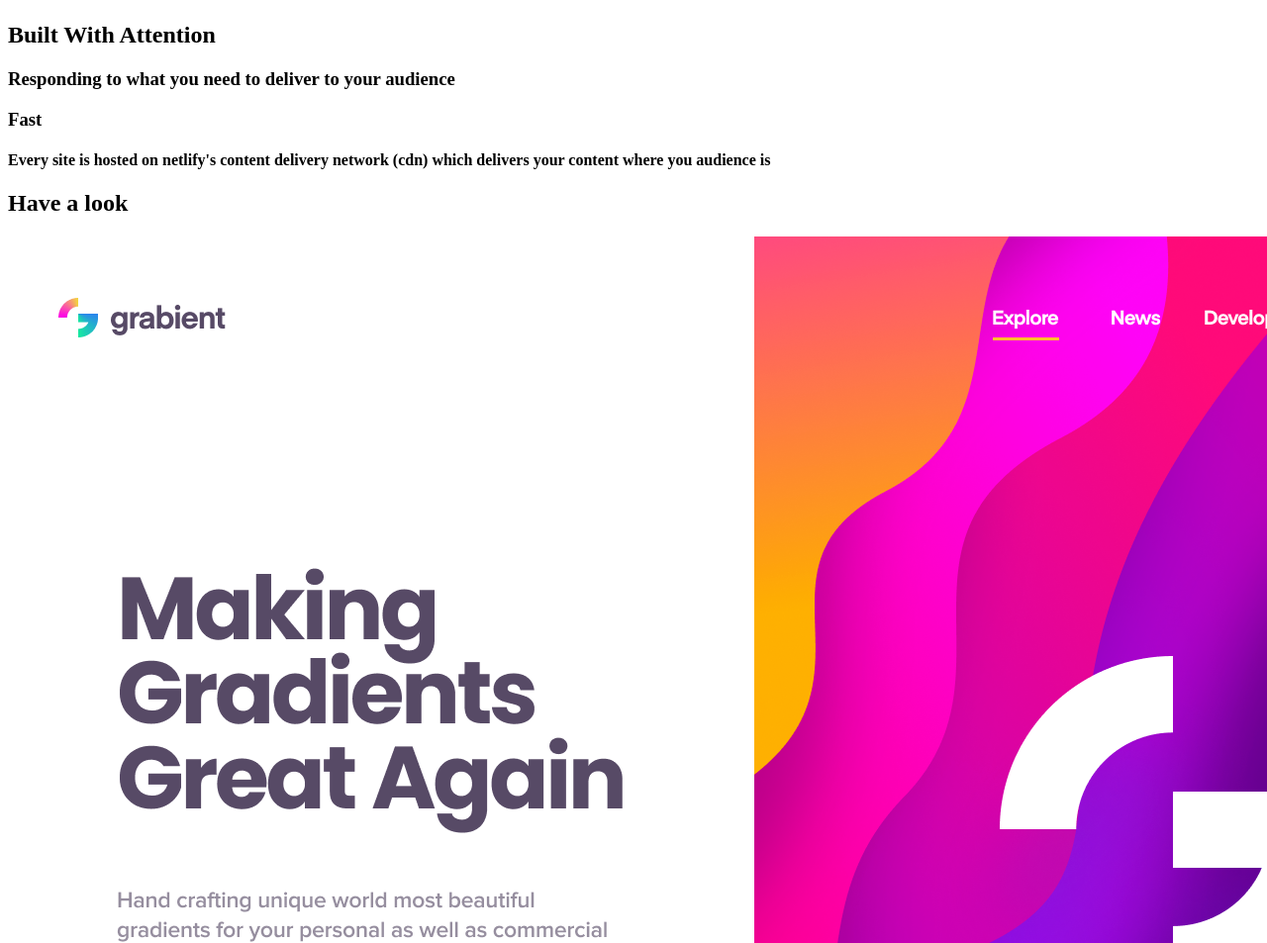
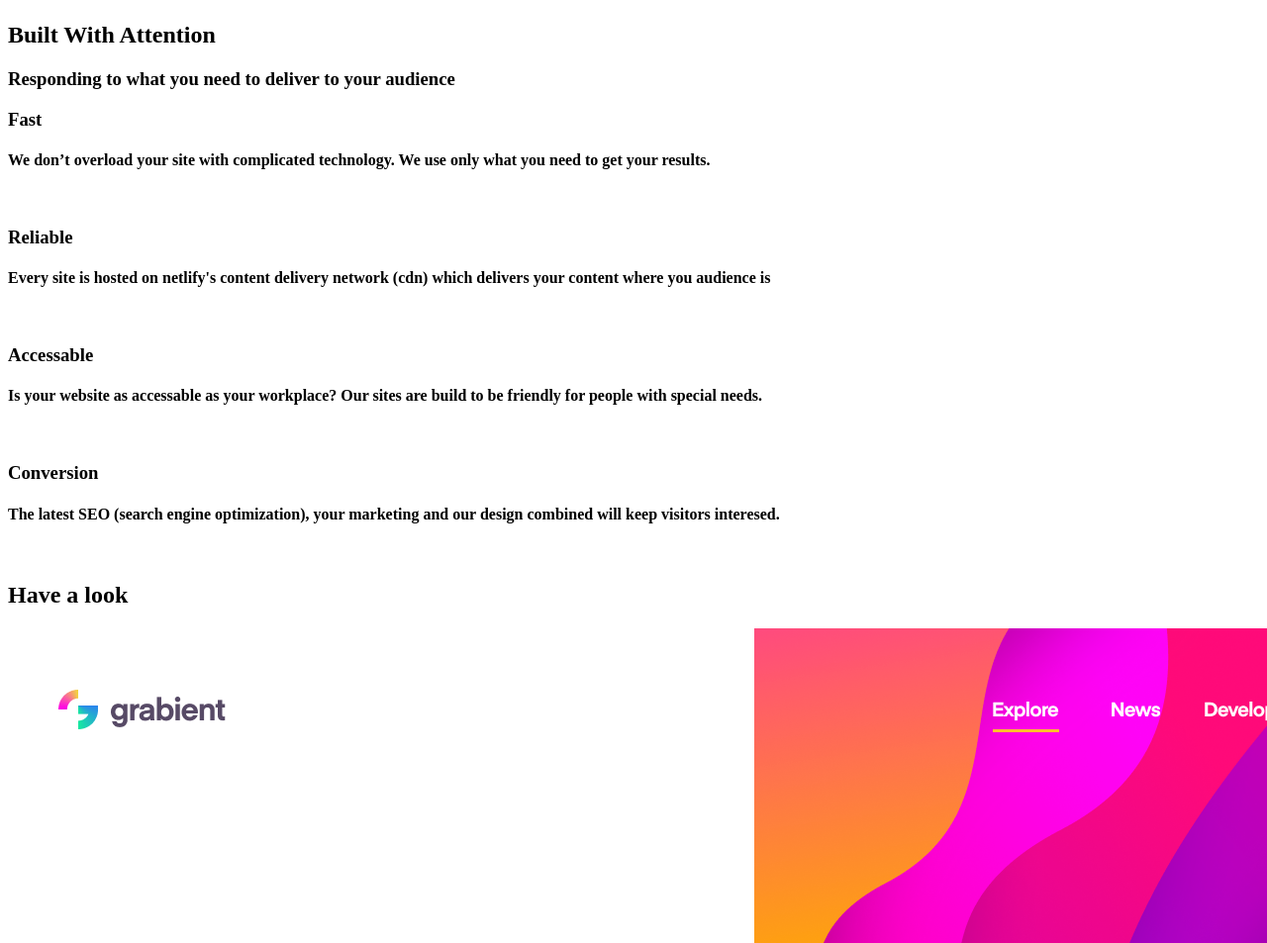
Before and after one commit to adamjralph/sonatic-site, a website: page src/index.html in a window 1280 px wide. Shown: the part 1681-2634 px from the top of the page at 99% size. Drawn offline with Linux system fonts and the light colour scheme; files that its build step writes are made by us from their sources.

Commit message:
four cards

```diff
--- a/src/index.html
+++ b/src/index.html
@@ -117,10 +117,36 @@
             </h3>
             <div class="learn-more-options">
               <div class="option">
-                <h3>Fast</h3>
-                <h4>Every site is hosted on netlify's content delivery network (cdn)
+                <h3 class="option__heading">Fast</h3>
+                <h4 class="option__text">
+                  We don’t overload your site with complicated technology.
+                  We use only what you need to get your results.
+                </h4>
+                <img src="" alt="">
+              </div>
+              <div class="option">
+                <h3 class="option__heading">Reliable</h3>
+                <h4 class="option__text">
+                  Every site is hosted on netlify's content delivery network (cdn)
                   which delivers your content where you audience is
                 </h4>
+                <img src="" alt="">
+              </div>
+              <div class="option">
+                <h3 class="option__heading">Accessable</h3>
+                <h4 class="option__text">
+                  Is your website as accessable as your workplace?
+                  Our sites are build to be friendly for people with special needs.
+                </h4>
+                <img src="" alt="">
+              </div>
+              <div class="option">
+                <h3 class="option__heading">Conversion</h3>
+                <h4 class="option__text">
+                  The latest SEO (search engine optimization), your marketing and
+                  our design combined will keep visitors interesed.
+                </h4>
+                <img src="" alt="">
               </div>
 
             </div>
--- a/src/sass/components/_learn-more-section.scss
+++ b/src/sass/components/_learn-more-section.scss
@@ -37,7 +37,8 @@
 
 .learn-more-options {
   display: grid;
-  grid-template-columns: (repeat(2, 1fr));
+  grid-template-columns: (repeat(4, 1fr));
+  gap: 1rem;
 
   @include media.devices(mid) {
     grid-template-columns: (repeat(2, 1fr));
@@ -52,43 +53,44 @@
     }
   }
 }
+
 .option {
   // text-align: center;
   width: 100%;
   max-width: 300px;
   margin: auto;
-  padding: 1.5em;
+  padding: 1em;
   border: 1px inset var(--cta-brp);
-  border-radius: 1rem;
-  filter: drop-shadow(0 0 1rem #333);
+  border-radius: 0.1rem;
+  &:before {
+    content: "";
+    position: absolute;
+    top: 0;
+    right: 0;
+    bottom: 0;
+    left: 0;
+    z-index: 5;
+    box-shadow: inset 0px 0px 0px 2px black;
+    -webkit-box-shadow: inset 0px 0px 0px 2px black;
+    -moz-box-shadow: inset 0px 0px 0px 2px black;
+    // filter: drop-shadow(0 0 1rem #333);
+  }
+}
 
-  h3,
-  h4 {
+.option__heading,
+.option__text {
   width: 100%;
 }
 
-  h3 {
-    padding: 1.5em 0;
+.option__heading {
+  padding-block-end: 1em;
   font-size: 1.3rem;
   font-weight: 800;
-  }
-
-  p {
-    padding-bottom: 2em;
 }
 
 img:hover,
 img:focus {
   transform: scale(1.1, 1.1);
-  }
-}
-
-.last-1 {
-  grid-column: 2 / span 1;
-}
-
-.last-2 {
-  grid-column: 3 / span 1;
 }
 
 @include media.devices(mid) {
```
Lines whose indentation alone changed are shown as unchanged.
